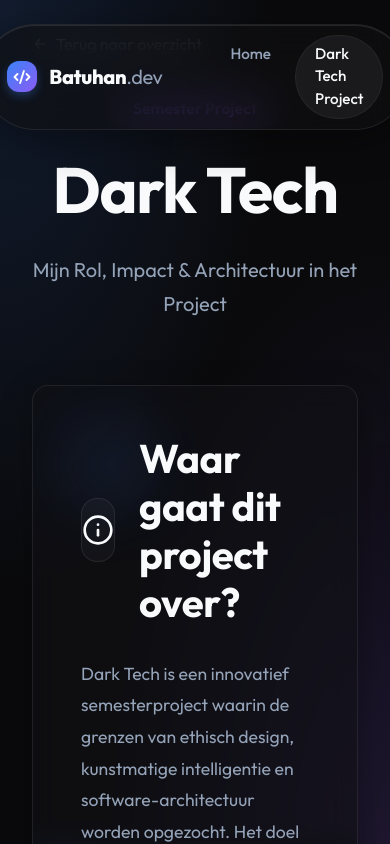
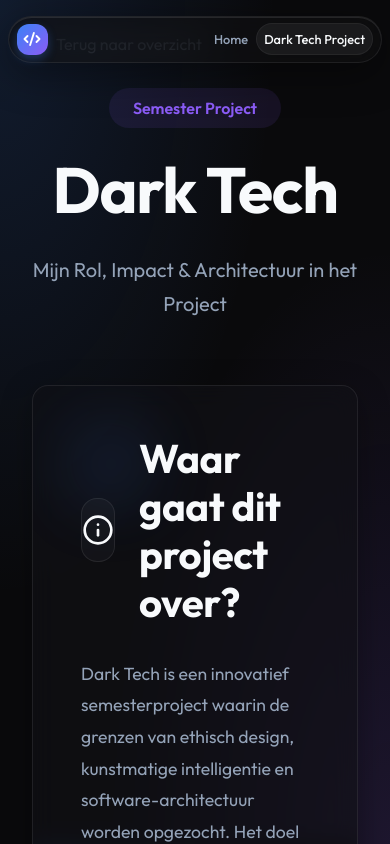
Before and after one commit to Batuhan1420/Batuhan1420.github.io, a React (Vite) app: page /#/dark-tech in a window 390 px wide. Shown: the top 844 px of the page. Built offline with nearby package versions, Linux system fonts and the light colour scheme.

Commit message:
feat: modularize navbar styles and add LinkedIn profile link to footer

```diff
--- a/src/components/Footer.jsx
+++ b/src/components/Footer.jsx
@@ -13,7 +13,7 @@ const Footer = () => {
           <a href="#" className="btn-outline" style={{ display: 'flex', alignItems: 'center', justifyContent: 'center', width: '45px', height: '45px', borderRadius: '50%', padding: 0 }}>
             <svg width="20" height="20" viewBox="0 0 24 24" fill="none" stroke="currentColor" strokeWidth="2" strokeLinecap="round" strokeLinejoin="round"><path d="M9 19c-5 1.5-5-2.5-7-3m14 6v-3.87a3.37 3.37 0 0 0-.94-2.61c3.14-.35 6.44-1.54 6.44-7A5.44 5.44 0 0 0 20 4.77 5.07 5.07 0 0 0 19.91 1S18.73.65 16 2.48a13.38 13.38 0 0 0-7 0C6.27.65 5.09 1 5.09 1A5.07 5.07 0 0 0 5 4.77a5.44 5.44 0 0 0-1.5 3.78c0 5.42 3.3 6.61 6.44 7A3.37 3.37 0 0 0 9 18.13V22"></path></svg>
           </a>
-          <a href="#" className="btn-outline" style={{ display: 'flex', alignItems: 'center', justifyContent: 'center', width: '45px', height: '45px', borderRadius: '50%', padding: 0 }}>
+          <a href="https://www.linkedin.com/in/batuhan-arslan1" target="_blank" rel="noopener noreferrer" className="btn-outline" style={{ display: 'flex', alignItems: 'center', justifyContent: 'center', width: '45px', height: '45px', borderRadius: '50%', padding: 0 }}>
             <svg width="20" height="20" viewBox="0 0 24 24" fill="none" stroke="currentColor" strokeWidth="2" strokeLinecap="round" strokeLinejoin="round"><path d="M16 8a6 6 0 0 1 6 6v7h-4v-7a2 2 0 0 0-2-2 2 2 0 0 0-2 2v7h-4v-7a6 6 0 0 1 6-6z"></path><rect x="2" y="9" width="4" height="12"></rect><circle cx="4" cy="4" r="2"></circle></svg>
           </a>
           <a href="#" className="btn-outline" style={{ display: 'flex', alignItems: 'center', justifyContent: 'center', width: '45px', height: '45px', borderRadius: '50%', padding: 0 }}>
--- /dev/null
+++ b/src/components/Navbar.css
@@ -0,0 +1,130 @@
+.navbar-container {
+  position: fixed;
+  top: 1.5rem;
+  left: 0;
+  right: 0;
+  z-index: 1000;
+  display: flex;
+  justify-content: center;
+  pointer-events: none;
+  padding: 0 1rem;
+}
+
+.navbar-header {
+  pointer-events: auto;
+  background: rgba(15, 15, 18, 0.6);
+  backdrop-filter: blur(20px);
+  -webkit-backdrop-filter: blur(20px);
+  border: 1px solid rgba(255, 255, 255, 0.08);
+  border-radius: 100px;
+  padding: 0.6rem 1.5rem;
+  display: flex;
+  align-items: center;
+  gap: 3rem;
+  box-shadow: 0 10px 40px rgba(0, 0, 0, 0.4), inset 0 1px 0 rgba(255, 255, 255, 0.1);
+  max-width: 100%;
+}
+
+.navbar-brand {
+  font-size: 1.25rem;
+  font-weight: 800;
+  display: flex;
+  align-items: center;
+  gap: 0.75rem;
+  letter-spacing: -0.02em;
+  color: var(--color-text);
+  text-decoration: none;
+}
+
+.navbar-brand-icon {
+  background: linear-gradient(135deg, var(--color-primary), var(--color-accent));
+  padding: 0.4rem;
+  border-radius: 12px;
+  display: flex;
+  align-items: center;
+  justify-content: center;
+  color: white;
+  box-shadow: 0 4px 10px rgba(59, 130, 246, 0.3);
+}
+
+.navbar-brand-domain {
+  color: var(--color-text-muted);
+  font-weight: 400;
+}
+
+.navbar-nav {
+  display: flex;
+  gap: 0.25rem;
+}
+
+.navbar-link {
+  position: relative;
+  font-weight: 500;
+  font-size: 0.95rem;
+  padding: 0.5rem 1.25rem;
+  border-radius: 100px;
+  transition: color 0.3s ease;
+  text-decoration: none;
+  z-index: 1;
+  white-space: nowrap;
+}
+
+.navbar-active-bg {
+  position: absolute;
+  top: 0;
+  left: 0;
+  right: 0;
+  bottom: 0;
+  background: rgba(255, 255, 255, 0.06);
+  border: 1px solid rgba(255, 255, 255, 0.05);
+  border-radius: 100px;
+  z-index: -1;
+}
+
+@media (max-width: 768px) {
+  .navbar-container {
+    top: 1rem;
+    padding: 0 0.5rem;
+  }
+
+  .navbar-header {
+    gap: 1rem;
+    padding: 0.5rem 1rem;
+    width: 100%;
+    justify-content: space-between;
+  }
+
+  .navbar-brand {
+    font-size: 1.1rem;
+    gap: 0.5rem;
+  }
+
+  .navbar-nav {
+    gap: 0.15rem;
+  }
+
+  .navbar-link {
+    padding: 0.4rem 0.75rem;
+    font-size: 0.85rem;
+  }
+}
+
+@media (max-width: 480px) {
+  .navbar-header {
+    gap: 0.5rem;
+    padding: 0.4rem 0.5rem;
+  }
+
+  .navbar-brand-text {
+    display: none;
+  }
+
+  .navbar-nav {
+    gap: 0;
+  }
+
+  .navbar-link {
+    padding: 0.4rem 0.5rem;
+    font-size: 0.8rem;
+  }
+}
--- a/src/components/Navbar.jsx
+++ b/src/components/Navbar.jsx
@@ -1,6 +1,7 @@
 import { Link, useLocation } from 'react-router-dom';
 import { motion } from 'framer-motion';
 import { Code2 } from 'lucide-react';
+import './Navbar.css';
 
 const Navbar = () => {
   const location = useLocation();
@@ -11,86 +12,39 @@ const Navbar = () => {
   ];
 
   return (
-    <div style={{ position: 'fixed', top: '1.5rem', left: 0, right: 0, zIndex: 1000, display: 'flex', justifyContent: 'center', pointerEvents: 'none' }}>
+    <div className="navbar-container">
       <motion.header
         initial={{ y: -100, opacity: 0 }}
         animate={{ y: 0, opacity: 1 }}
         transition={{ duration: 0.6, ease: [0.16, 1, 0.3, 1] }}
-        style={{
-          pointerEvents: 'auto',
-          background: 'rgba(15, 15, 18, 0.6)',
-          backdropFilter: 'blur(20px)',
-          WebkitBackdropFilter: 'blur(20px)',
-          border: '1px solid rgba(255, 255, 255, 0.08)',
-          borderRadius: '100px',
-          padding: '0.6rem 1.5rem',
-          display: 'flex',
-          alignItems: 'center',
-          gap: '3rem',
-          boxShadow: '0 10px 40px rgba(0, 0, 0, 0.4), inset 0 1px 0 rgba(255, 255, 255, 0.1)'
-        }}
+        className="navbar-header"
       >
         <Link
           to="/"
-          style={{
-            fontSize: '1.25rem',
-            fontWeight: '800',
-            display: 'flex',
-            alignItems: 'center',
-            gap: '0.75rem',
-            letterSpacing: '-0.02em',
-            color: 'var(--color-text)',
-            textDecoration: 'none'
-          }}
+          className="navbar-brand"
         >
-          <div style={{
-            background: 'linear-gradient(135deg, var(--color-primary), var(--color-accent))',
-            padding: '0.4rem',
-            borderRadius: '12px',
-            display: 'flex',
-            alignItems: 'center',
-            justifyContent: 'center',
-            color: 'white',
-            boxShadow: '0 4px 10px rgba(59, 130, 246, 0.3)'
-          }}>
+          <div className="navbar-brand-icon">
             <Code2 size={18} strokeWidth={2.5} />
           </div>
-          <span>Batuhan<span style={{ color: 'var(--color-text-muted)', fontWeight: 400 }}>.dev</span></span>
+          <span className="navbar-brand-text">Batuhan<span className="navbar-brand-domain">.dev</span></span>
         </Link>
 
-        <nav style={{ display: 'flex', gap: '0.25rem' }}>
+        <nav className="navbar-nav">
           {navLinks.map((link) => {
             const isActive = location.pathname === link.path;
             return (
               <Link
                 key={link.path}
                 to={link.path}
+                className="navbar-link"
                 style={{
-                  position: 'relative',
-                  fontWeight: 500,
-                  fontSize: '0.95rem',
-                  padding: '0.5rem 1.25rem',
-                  borderRadius: '100px',
-                  color: isActive ? 'var(--color-text)' : 'var(--color-text-muted)',
-                  transition: 'color 0.3s ease',
-                  textDecoration: 'none',
-                  zIndex: 1
+                  color: isActive ? 'var(--color-text)' : 'var(--color-text-muted)'
                 }}
               >
                 {isActive && (
                   <motion.div
                     layoutId="navbar-active"
-                    style={{
-                      position: 'absolute',
-                      top: 0,
-                      left: 0,
-                      right: 0,
-                      bottom: 0,
-                      background: 'rgba(255, 255, 255, 0.06)',
-                      border: '1px solid rgba(255, 255, 255, 0.05)',
-                      borderRadius: '100px',
-                      zIndex: -1
-                    }}
+                    className="navbar-active-bg"
                     transition={{ type: "spring", stiffness: 300, damping: 30 }}
                   />
                 )}
```
